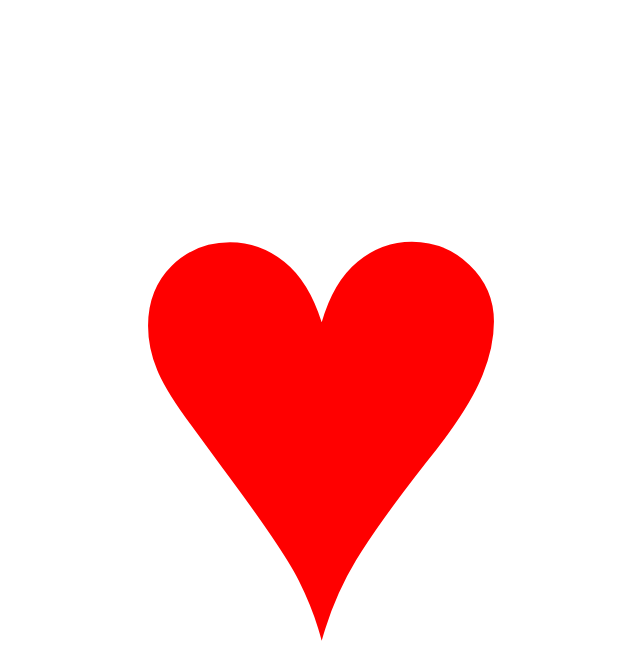
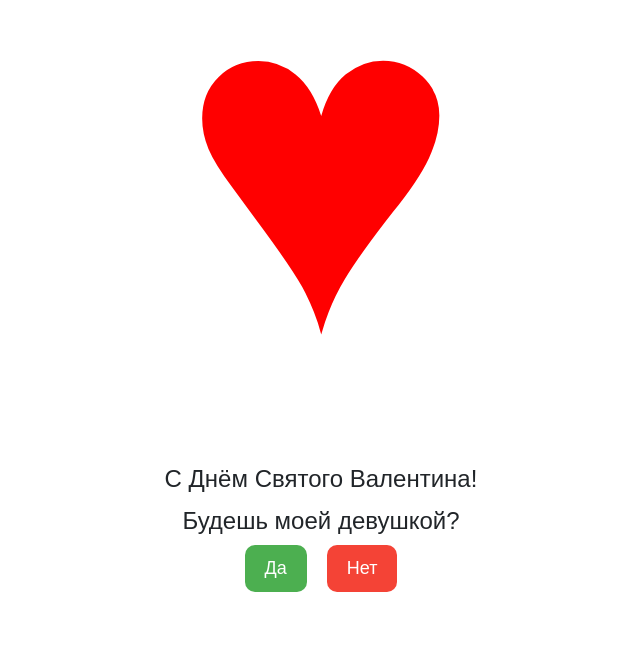
Before and after one commit to AdWayne/Valentine, a plain HTML site: page index.html in a window 1280 px wide. Shown: the part 135-800 px from the top of the page, without its empty margins (319-959 px from the left). Drawn offline with nearby package versions, Linux system fonts and the light colour scheme.

Commit message:
Update index.html

```diff
--- a/index.html
+++ b/index.html
@@ -16,9 +16,10 @@
       font-family: 'Arial', sans-serif;
       margin: 0;
       flex-direction: column;
+    }
     #heart {
       color: red;
-      font-size: 700px;
+      font-size: 400px;
       font-family: 'Arial', sans-serif;
       animation: heartbeat 1s infinite alternate;
     }
```
